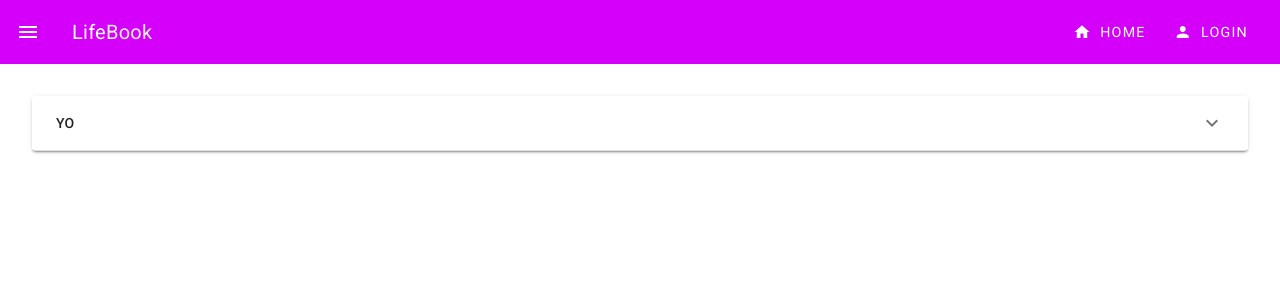
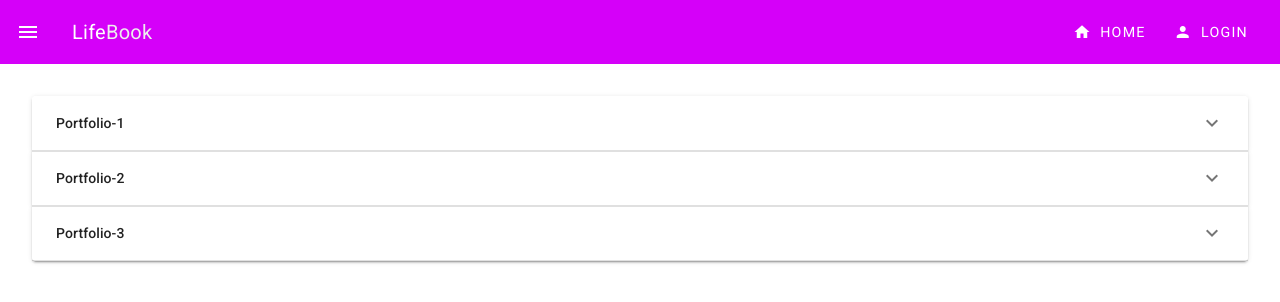
Before and after one commit to blackpandan/life-note, a Vue app in the folder frontend/vue/: page /projects in a window 1280 px wide. Shown: the top 302 px of the page. Built offline with nearby package versions, Linux system fonts and the light colour scheme.

Commit message:
edited projects view

```diff
--- a/frontend/vue/src/views/Projects.vue
+++ b/frontend/vue/src/views/Projects.vue
@@ -1,14 +1,14 @@
 <template>
   <v-container fluid>
     <v-expansion-panels>
-      <v-expansion-panel>
-        <v-expansion-panel-header class="subtitle-2">YO</v-expansion-panel-header>
+      <v-expansion-panel v-for="(project, i) in projects" :key="i">
+        <v-expansion-panel-header class="subtitle-2">{{ project.title }}-{{ i+1 }}</v-expansion-panel-header>
         <v-divider></v-divider>
         <v-expansion-panel-content>
           <p class="mt-6">
-            This if fir testing out the new projects page
+            {{ project.body }}
           </p>
-          <p class="grey--text mt-6">time: 12pm</p>
+          <p class="grey--text mt-6">time: {{ project.time }}</p>
         </v-expansion-panel-content>
       </v-expansion-panel>
     </v-expansion-panels>
@@ -17,7 +17,27 @@
 
 <script>
 export default {
-
+data(){
+  return {
+    projects: [
+      {
+        title: "Portfolio",
+        body: "Create a portfolio for yourself it should contain all your works and updates itself",
+        time: "30 dec 2020"
+      },
+       {
+        title: "Portfolio",
+        body: "Create a portfolio for yourself it should contain all your works and updates itself",
+        time: "30 dec 2020"
+      },
+       {
+        title: "Portfolio",
+        body: "Create a portfolio for yourself it should contain all your works and updates itself",
+        time: "30 dec 2020"
+      }
+    ]
+  }
+}
 }
 </script>
 
```
